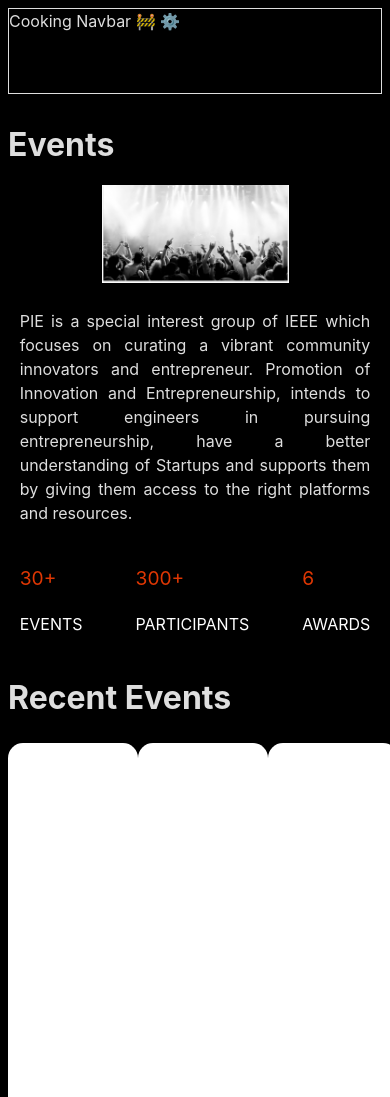
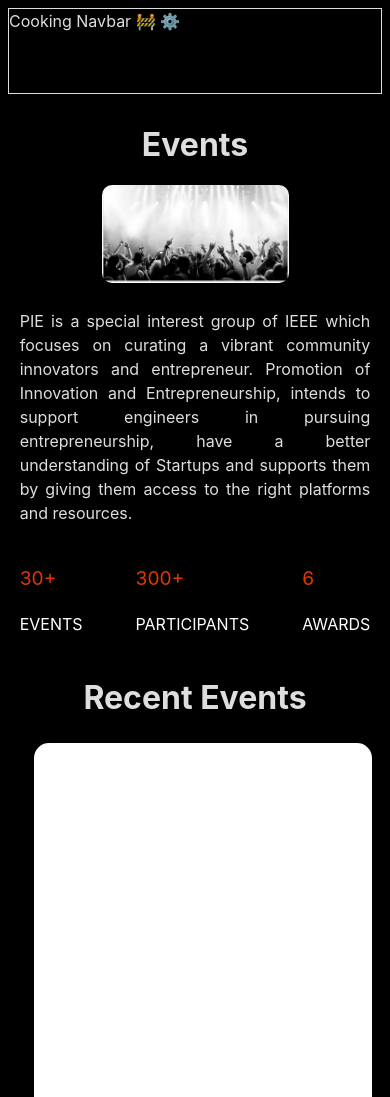
Before and after one commit to Codesandmore/PIE_2024, a React (Vite) app: page /events in a window 390 px wide. Shown: the top 1097 px of the page. Built offline with nearby package versions, Linux system fonts and the light colour scheme.

Commit message:
responsive phase I

```diff
--- a/pages/Events/desc.jsx
+++ b/pages/Events/desc.jsx
@@ -6,7 +6,7 @@ const Desc = () => {
         <img
           src="/images/aboutpic.jpg"
           alt="Who We Are"
-          style={{ width: "50%", marginLeft: "25%" }}
+          style={{ width: "50%", borderRadius: "10px" }}
         />
       </div>
       <div className="description-container">
--- a/pages/Events/events.jsx
+++ b/pages/Events/events.jsx
@@ -6,7 +6,7 @@ import Desc from "./desc";
 
 const Events = () => {
   return (
-    <div>
+    <div style={{ textAlign: "center" }}>
       <Desc />
       <RecentEvents />
       <MajorEvents />
--- a/pages/Events/majorEvents.jsx
+++ b/pages/Events/majorEvents.jsx
@@ -12,6 +12,9 @@ const MajorEvents = () => {
           display: "flex",
           justifyContent: "space-around",
           width: "100vw",
+          flexDirection:
+            window.innerHeight > window.innerWidth ? "column" : "row",
+          alignItems: "center",
         }}
       >
         {generateCards()}
--- a/pages/Events/recentEvents.jsx
+++ b/pages/Events/recentEvents.jsx
@@ -12,6 +12,9 @@ const RecentEvents = () => {
           display: "flex",
           justifyContent: "space-around",
           width: "100vw",
+          flexDirection:
+            window.innerHeight > window.innerWidth ? "column" : "row",
+          alignItems: "center",
         }}
       >
         {generateCards()}
--- a/pages/Events/voiceIt.jsx
+++ b/pages/Events/voiceIt.jsx
@@ -12,6 +12,9 @@ const VoiceIt = () => {
           display: "flex",
           justifyContent: "space-around",
           width: "100vw",
+          flexDirection:
+            window.innerHeight > window.innerWidth ? "column" : "row",
+          alignItems: "center",
         }}
       >
         {generateCards()}
```
